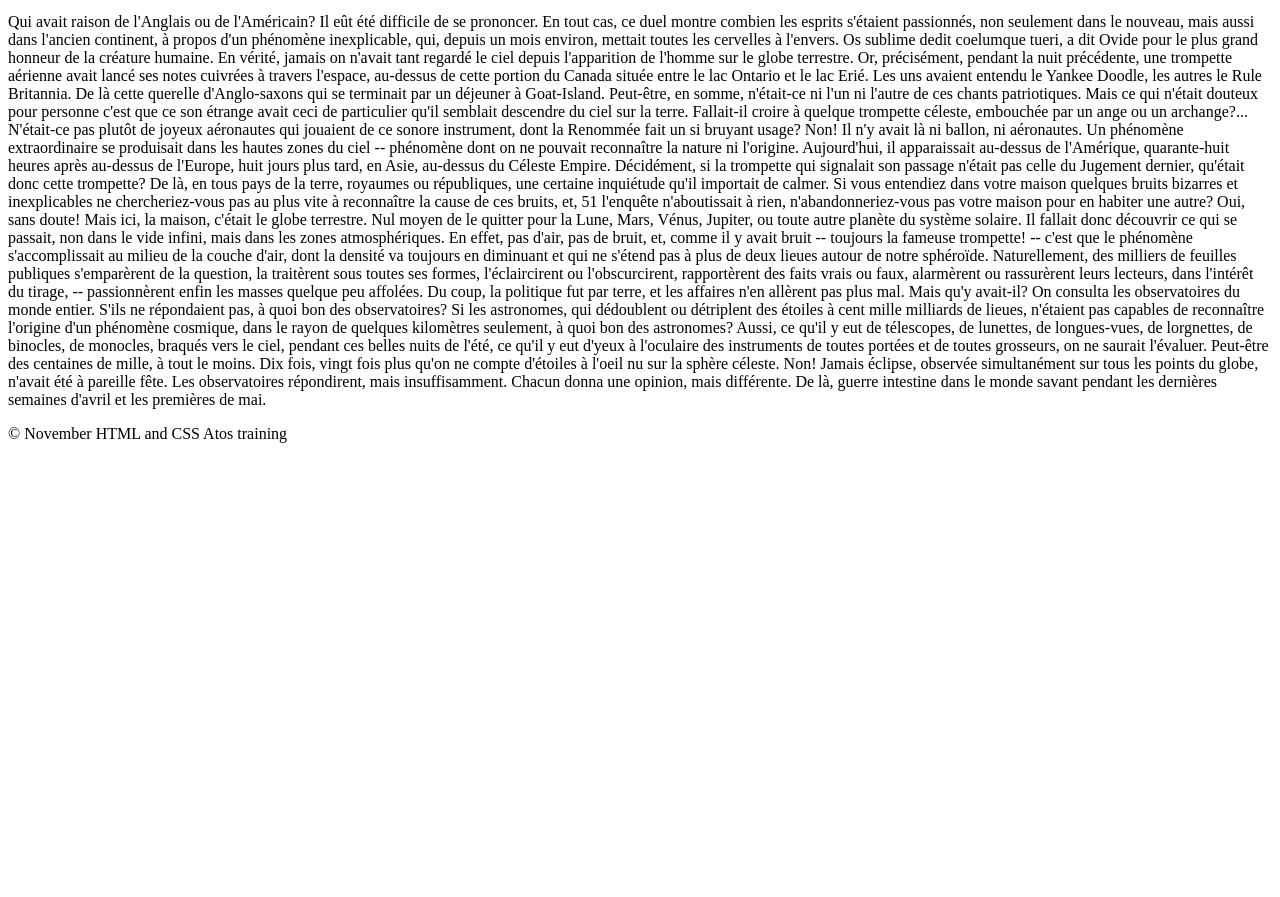
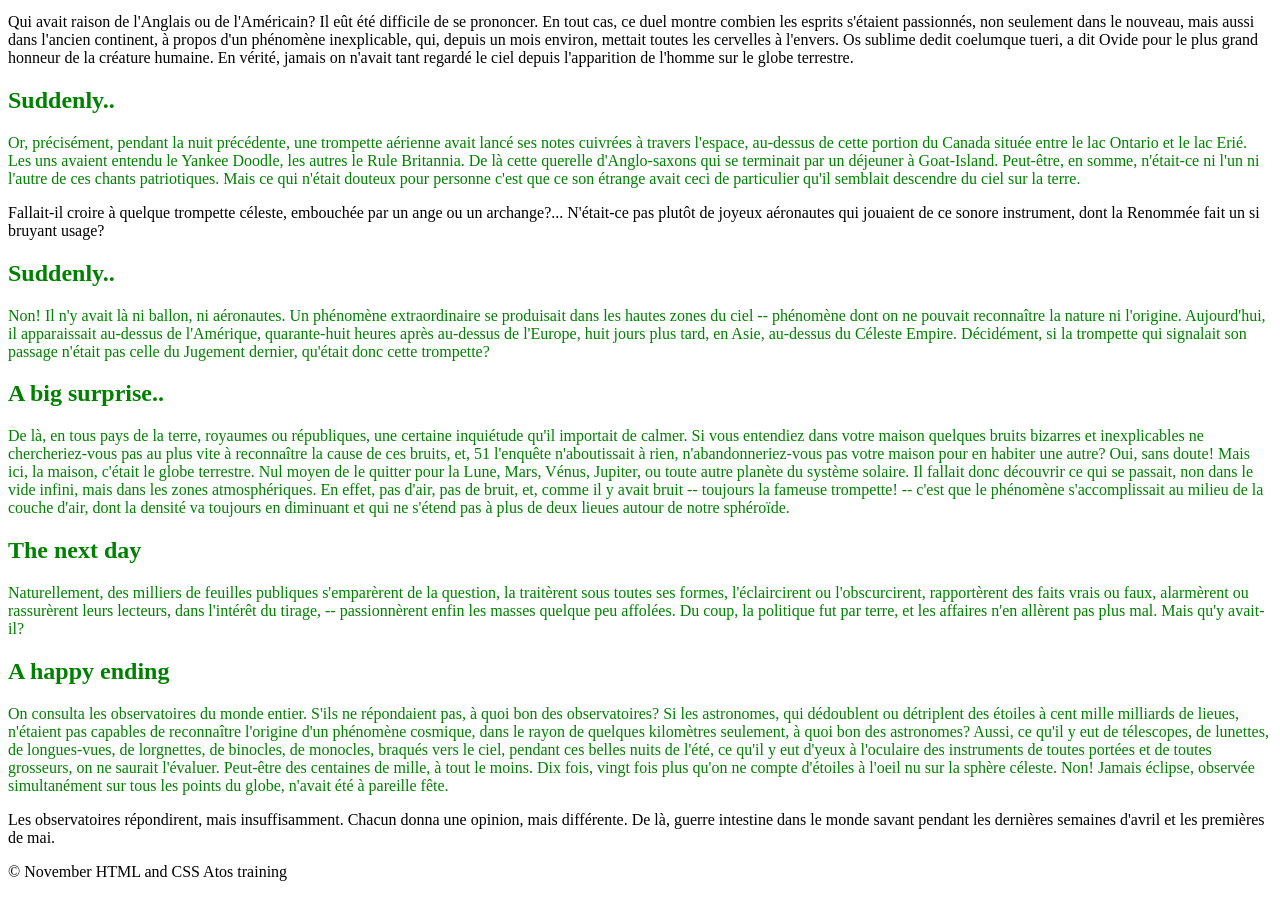
Before and after one commit to Grenoble38/GeorgeFolder, a plain HTML site: page structure.html in a window 1280 px wide. Shown: the part 760-1657 px from the top of the page. Before the commit the page ends 1219 px from the top, so only its background shows below. Drawn offline with Linux system fonts and the light colour scheme.

Commit message:
Update structure.html

```diff
--- a/structure.html
+++ b/structure.html
@@ -79,20 +79,41 @@ Os sublime dedit coelumque tueri,
 
 a dit Ovide pour le plus grand honneur de la créature humaine. En vérité, jamais on n'avait tant regardé le ciel depuis l'apparition de l'homme sur le globe terrestre.
 
+        <article>
+            <p>
+        <h2>Suddenly..</h2>
 Or, précisément, pendant la nuit précédente, une trompette aérienne avait lancé ses notes cuivrées à travers l'espace, au-dessus de cette portion du Canada située entre le lac Ontario et le lac Erié. Les uns avaient entendu le Yankee Doodle, les autres le Rule Britannia. De là cette querelle d'Anglo-saxons qui se terminait par un déjeuner à Goat-Island. Peut-être, en somme, n'était-ce ni l'un ni l'autre de ces chants patriotiques. Mais ce qui n'était douteux pour personne c'est que ce son étrange avait ceci de particulier qu'il semblait descendre du ciel sur la terre.
+            </p>
+        </article>
 
 Fallait-il croire à quelque trompette céleste, embouchée par un ange ou un archange?... N'était-ce pas plutôt de joyeux aéronautes qui jouaient de ce sonore instrument, dont la Renommée fait un si bruyant usage?
+        <article>
+            <p>
+        <h2>Suddenly..</h2>
+Non! Il n'y avait là ni ballon, ni aéronautes. Un phénomène extraordinaire se produisait dans les hautes zones du ciel -- phénomène dont on ne pouvait reconnaître la nature ni l'origine. Aujourd'hui, il apparaissait au-dessus de l'Amérique, quarante-huit heures après au-dessus de l'Europe, huit jours plus tard, en Asie, au-dessus du Céleste Empire. Décidément, si la trompette qui signalait son passage n'était pas celle du Jugement dernier, qu'était donc cette trompette?
+            </p>
+        </article>
 
-Non! Il n'y avait là ni ballon, ni aéronautes. Un phénomène extraordinaire se produisait dans les hautes zones du ciel -- phénomène dont on ne pouvait reconnaître la nature ni l'origine. Aujourd'hui, il apparaissait au-dessus de l'Amérique, quarante-huit heures après au-dessus de l'Europe, huit jours plus tard, en Asie, au-dessus du Céleste Empire. Décidément, si la trompette qui signalait son passage n'était pas celle du Jugement dernier, qu'était donc cette trompette?
-
+        <article>
+            <p>
+        <h2>A big surprise..</h2>
 De là, en tous pays de la terre, royaumes ou républiques, une certaine inquiétude qu'il importait de calmer. Si vous entendiez dans votre maison quelques bruits bizarres et inexplicables ne chercheriez-vous pas au plus vite à reconnaître la cause de ces bruits, et, 51 l'enquête n'aboutissait à rien, n'abandonneriez-vous pas votre maison pour en habiter une autre? Oui, sans doute! Mais ici, la maison, c'était le globe terrestre. Nul moyen de le quitter pour la Lune, Mars, Vénus, Jupiter, ou toute autre planète du système solaire. Il fallait donc découvrir ce qui se passait, non dans le vide infini, mais dans les zones atmosphériques. En effet, pas d'air, pas de bruit, et, comme il y avait bruit -- toujours la fameuse trompette! -- c'est que le phénomène s'accomplissait au milieu de la couche d'air, dont la densité va toujours en diminuant et qui ne s'étend pas à plus de deux lieues autour de notre sphéroïde.
-
+               </p>
+        </article>
+        <article>
+            <p>
+        <h2>The next day</h2>
 Naturellement, des milliers de feuilles publiques s'emparèrent de la question, la traitèrent sous toutes ses formes, l'éclaircirent ou l'obscurcirent, rapportèrent des faits vrais ou faux, alarmèrent ou rassurèrent leurs lecteurs, dans l'intérêt du tirage, -- passionnèrent enfin les masses quelque peu affolées. Du coup, la politique fut par terre, et les affaires n'en allèrent pas plus mal. Mais qu'y avait-il?
-
+        </p>
+        </article>
+        <article>
+         <h2>A happy ending</h2>
+            <p>
 On consulta les observatoires du monde entier. S'ils ne répondaient pas, à quoi bon des observatoires? Si les astronomes, qui dédoublent ou détriplent des étoiles à cent mille milliards de lieues, n'étaient pas capables de reconnaître l'origine d'un phénomène cosmique, dans le rayon de quelques kilomètres seulement, à quoi bon des astronomes?
 
 Aussi, ce qu'il y eut de télescopes, de lunettes, de longues-vues, de lorgnettes, de binocles, de monocles, braqués vers le ciel, pendant ces belles nuits de l'été, ce qu'il y eut d'yeux à l'oculaire des instruments de toutes portées et de toutes grosseurs, on ne saurait l'évaluer. Peut-être des centaines de mille, à tout le moins. Dix fois, vingt fois plus qu'on ne compte d'étoiles à l'oeil nu sur la sphère céleste. Non! Jamais éclipse, observée simultanément sur tous les points du globe, n'avait été à pareille fête.
-
+        </p>
+        </article>
 Les observatoires répondirent, mais insuffisamment. Chacun donna une opinion, mais différente. De là, guerre intestine dans le monde savant pendant les dernières semaines d'avril et les premières de mai.
 
 
```
